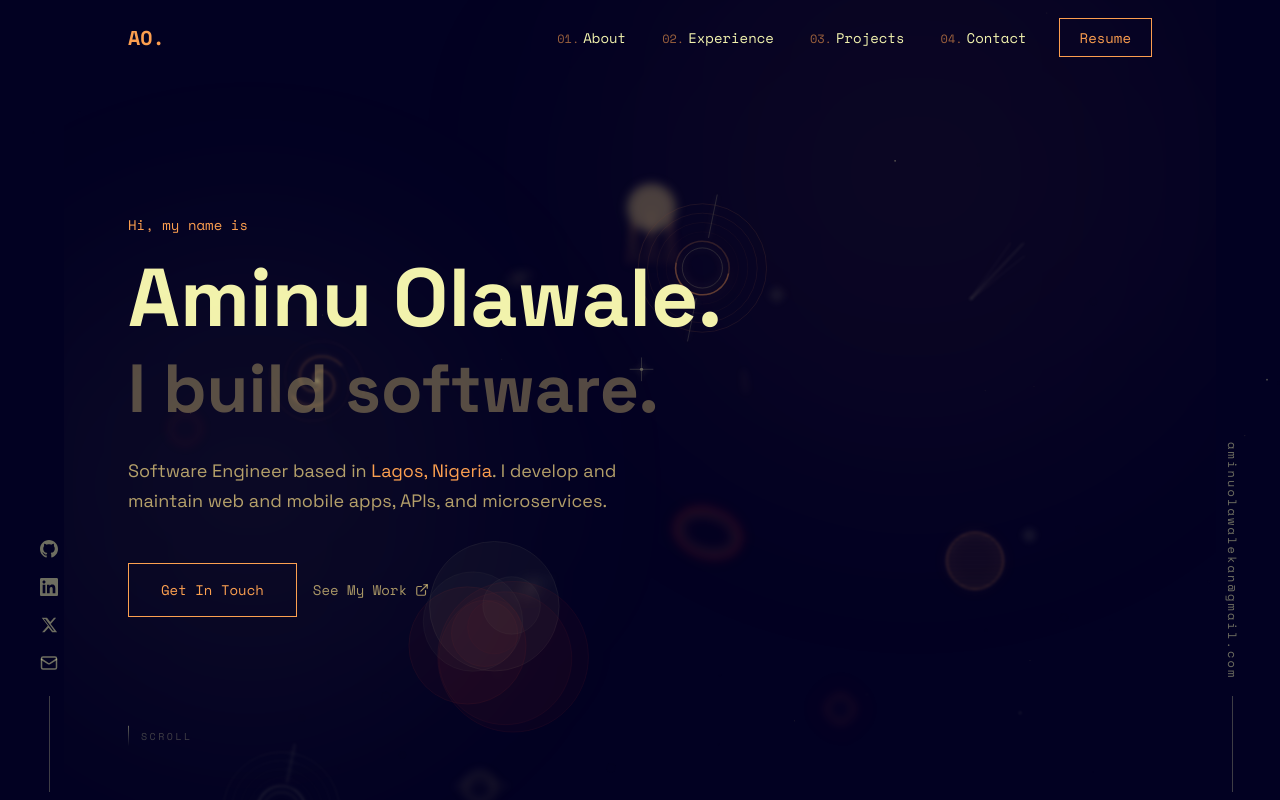
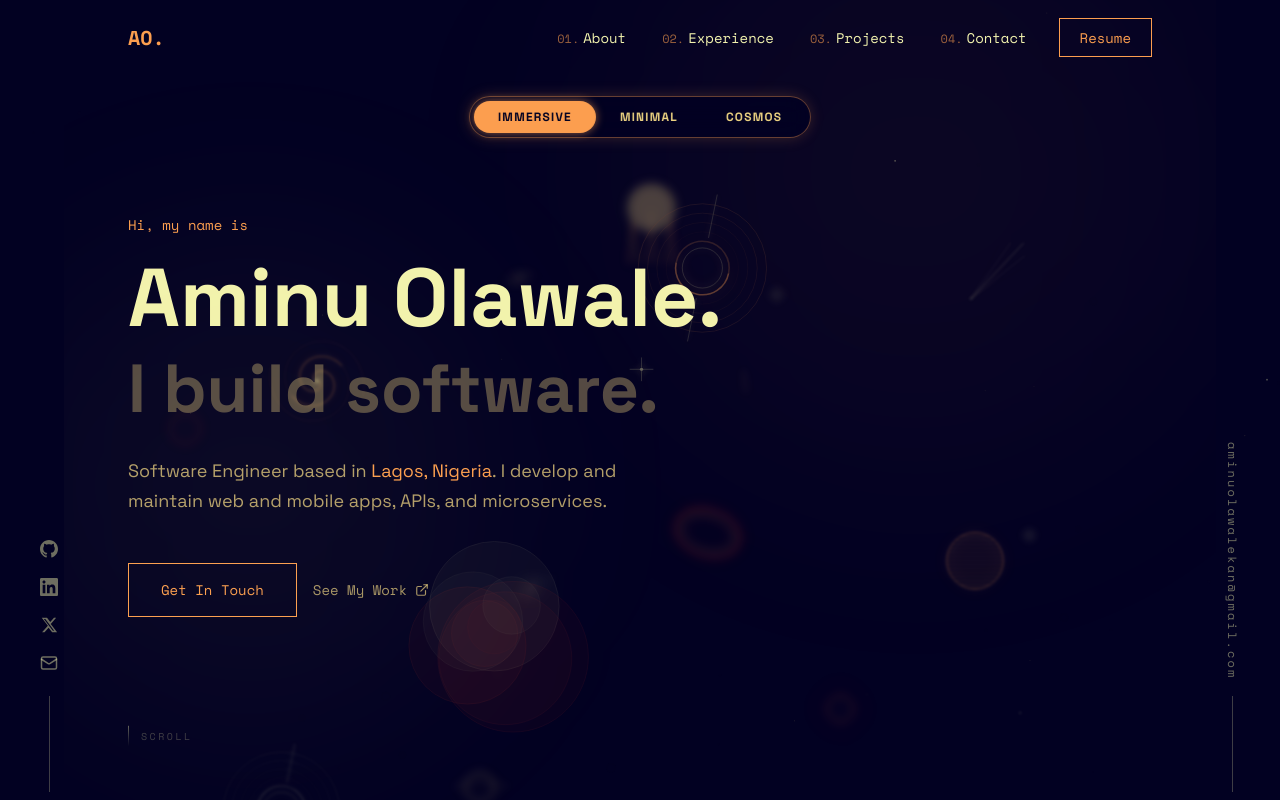
Before and after one commit to aminuolawale/personal-website, a Next.js app: page / in a window 1280 px wide. Shown: the top 800 px of the page. Built offline with nearby package versions, Linux system fonts and the light colour scheme.

Commit message:
Fixed toggle

```diff
--- a/app/page.tsx
+++ b/app/page.tsx
@@ -1,3 +1,6 @@
+"use client";
+
+import { useState } from "react";
 import Navbar from "@/components/Navbar";
 import Hero from "@/components/Hero";
 import About from "@/components/About";
@@ -8,9 +11,53 @@ import Footer from "@/components/Footer";
 import CelestialBackground from "@/components/CelestialBackground";
 
 export default function Home() {
+  const [viewMode, setViewMode] = useState<"immersive" | "minimal" | "cosmos">("immersive");
+
   return (
     <>
-      <CelestialBackground />
+      <div className="fixed top-24 left-1/2 -translate-x-1/2 z-[60] bg-[#020122]/80 backdrop-blur-md border border-[#fc9e4f]/40 rounded-full flex p-1 shadow-[0_0_15px_rgba(252,158,79,0.2)]">
+        <button
+          onClick={() => setViewMode("immersive")}
+          className={`px-4 sm:px-6 py-2 text-[10px] sm:text-xs font-bold uppercase tracking-widest rounded-full transition-all duration-300 ${
+            viewMode === "immersive"
+              ? "bg-[#fc9e4f] text-[#020122] shadow-[0_0_10px_rgba(252,158,79,0.6)]"
+              : "text-[#edd382] hover:text-[#fc9e4f] hover:bg-[#fc9e4f]/10"
+          }`}
+        >
+          Immersive
+        </button>
+        <button
+          onClick={() => setViewMode("minimal")}
+          className={`px-4 sm:px-6 py-2 text-[10px] sm:text-xs font-bold uppercase tracking-widest rounded-full transition-all duration-300 ${
+            viewMode === "minimal"
+              ? "bg-[#fc9e4f] text-[#020122] shadow-[0_0_10px_rgba(252,158,79,0.6)]"
+              : "text-[#edd382] hover:text-[#fc9e4f] hover:bg-[#fc9e4f]/10"
+          }`}
+        >
+          Minimal
+        </button>
+        <button
+          onClick={() => setViewMode("cosmos")}
+          className={`px-4 sm:px-6 py-2 text-[10px] sm:text-xs font-bold uppercase tracking-widest rounded-full transition-all duration-300 ${
+            viewMode === "cosmos"
+              ? "bg-[#fc9e4f] text-[#020122] shadow-[0_0_10px_rgba(252,158,79,0.6)]"
+              : "text-[#edd382] hover:text-[#fc9e4f] hover:bg-[#fc9e4f]/10"
+          }`}
+        >
+          Cosmos
+        </button>
+      </div>
+
+      <CelestialBackground
+        showObjects={viewMode !== "minimal"}
+        forceBright={viewMode === "cosmos"}
+      />
+
+      <div
+        className={`transition-opacity duration-700 ${
+          viewMode === "cosmos" ? "opacity-0 pointer-events-none" : "opacity-100"
+        }`}
+      >
         <Navbar />
         <main>
           <Hero />
@@ -20,6 +67,7 @@ export default function Home() {
           <Contact />
         </main>
         <Footer />
+      </div>
     </>
   );
 }
--- a/components/CelestialBackground.tsx
+++ b/components/CelestialBackground.tsx
@@ -38,7 +38,13 @@ const LAYERS: LayerCfg[] = [
 ];
 
 // ── Component ─────────────────────────────────────────────────────────────
-export default function CelestialBackground() {
+export default function CelestialBackground({
+  showObjects = true,
+  forceBright = false
+}: {
+  showObjects?: boolean;
+  forceBright?: boolean;
+}) {
   const refs = useRef<(HTMLCanvasElement | null)[]>([null, null, null]);
   const hitboxesRef = useRef<Hitbox[]>([]);
   const tooltipRef = useRef<HTMLDivElement>(null);
@@ -75,10 +81,14 @@ export default function CelestialBackground() {
       const ctx = canvas.getContext("2d")!;
       ctx.scale(dpr, dpr);
 
+      // Clear the canvas in case of a redraw
+      ctx.clearRect(0, 0, VW, H);
+
       const rand = mulberry32(layer.seed);
 
       drawStarField(ctx, VW, H, layer.stars, rand);
 
+      if (showObjects) {
         // The visible canvas height for a given layer is from 0 to VH + maxScroll * layer.speed
         // To ensure objects are distributed everywhere (top to bottom) but keep the very top of the hero clear,
         // we distribute cy from VH * 0.2 to VH * 0.9 + maxScroll * layer.speed
@@ -144,6 +154,7 @@ export default function CelestialBackground() {
           const shipCy = VH * 0.98 + maxScroll * layer.speed;
           drawStarship(ctx, VW * 0.25, shipCy, layer.scale * 2.0, layer.lw);
         }
+      }
     });
 
     let rafId = 0;
@@ -157,6 +168,9 @@ export default function CelestialBackground() {
         });
       });
     };
+
+    // Trigger initial scroll position
+    onScroll();
 
     let currentHover: CelestialData | null = null;
     const onMouseMove = (e: MouseEvent) => {
@@ -196,7 +210,7 @@ export default function CelestialBackground() {
       window.removeEventListener("mousemove", onMouseMove);
       cancelAnimationFrame(rafId);
     };
-  }, []);
+  }, [showObjects]);
 
   return (
     <>
@@ -204,7 +218,7 @@ export default function CelestialBackground() {
         className="fixed inset-0 pointer-events-none overflow-hidden transition-opacity duration-700 ease-in-out"
         style={{
           zIndex: -1,
-          opacity: hoveredData ? 1 : 0.4
+          opacity: forceBright ? 1 : (hoveredData ? 1 : 0.4)
         }}
       >
         {LAYERS.map((layer, li) => (
```
Lines whose indentation alone changed are shown as unchanged.
